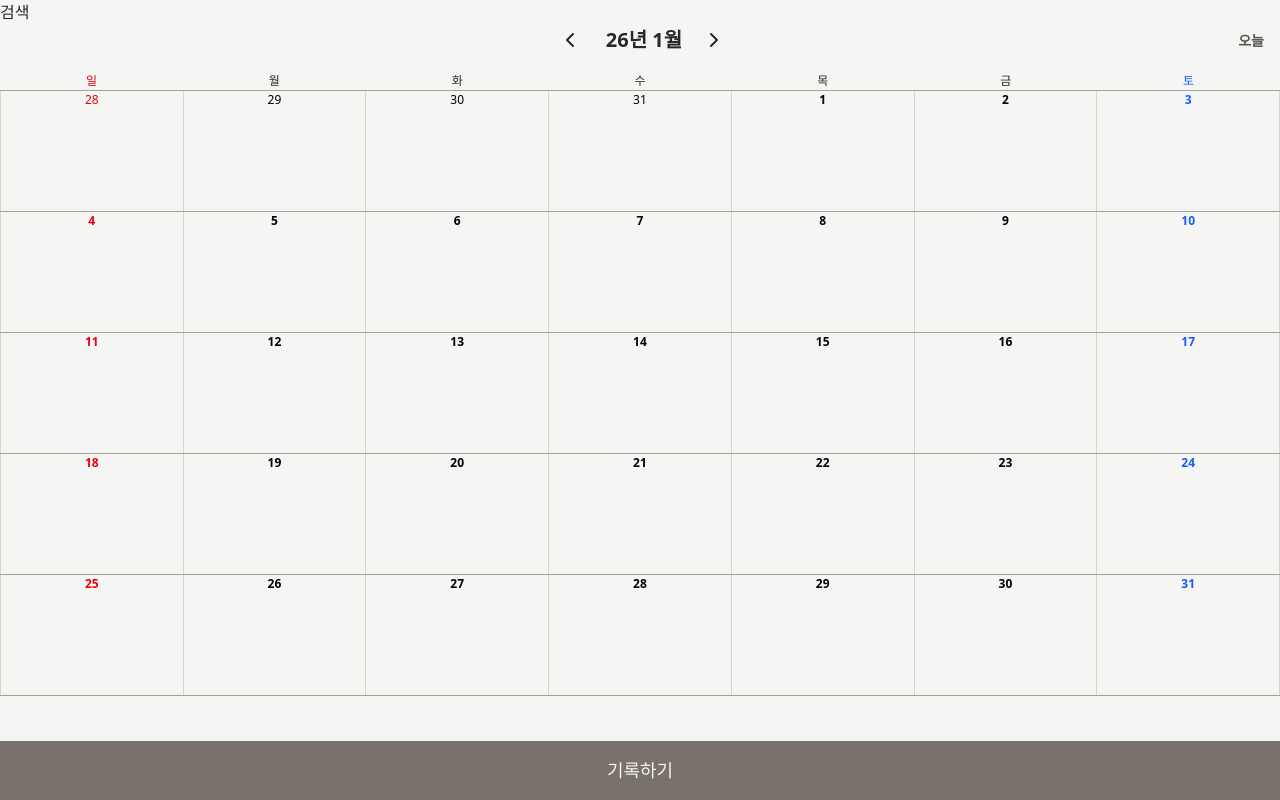
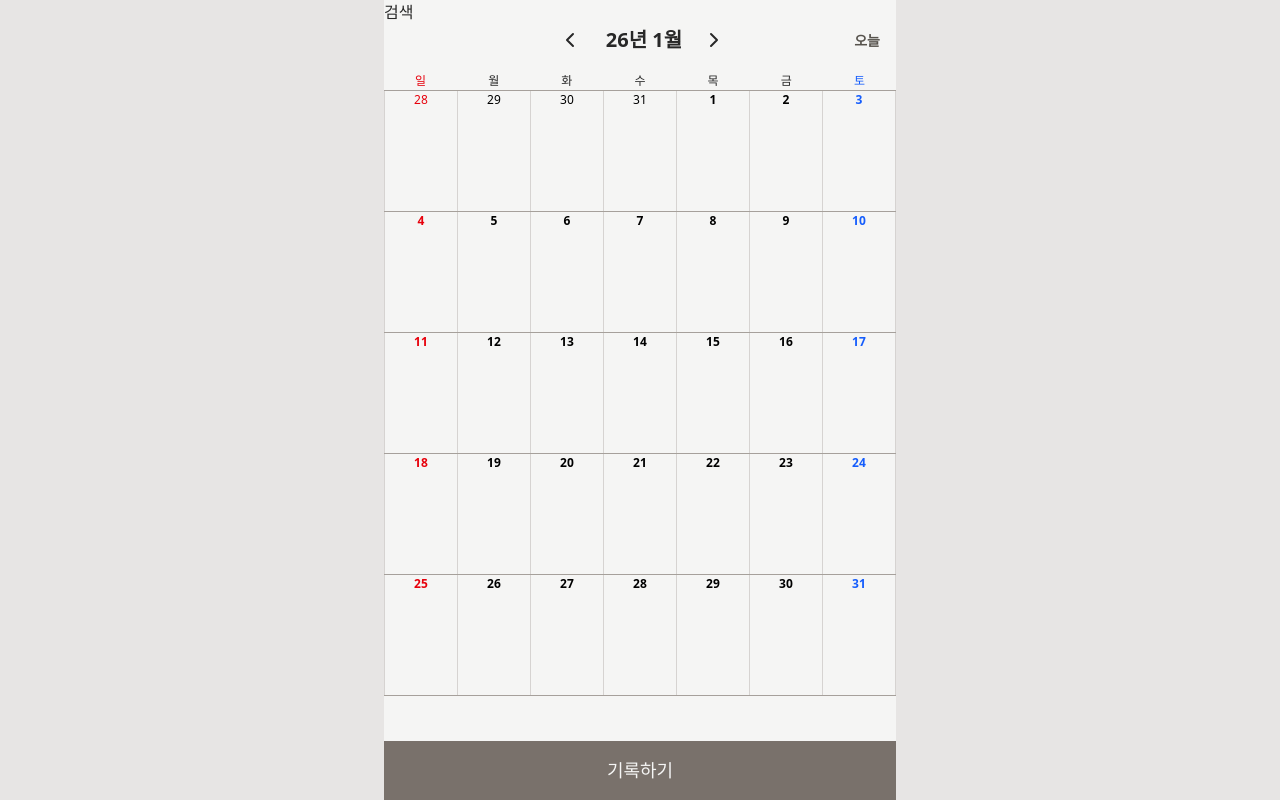
Before and after one commit to iioo3356/diary, a React (Vite) app: page /main in a window 1280 px wide. Built offline with nearby package versions, Linux system fonts and the light colour scheme.

Commit message:
fix: 최대 너비 수정

```diff
--- a/src/routes/__root.tsx
+++ b/src/routes/__root.tsx
@@ -1,6 +1,4 @@
 import { createRootRoute, Outlet } from "@tanstack/react-router";
-
-import { MAX_SCREEN_WIDTH } from "../utils/style-utils";
 
 export const Route = createRootRoute({
   component: RootComponent,
@@ -9,9 +7,7 @@ export const Route = createRootRoute({
 function RootComponent() {
   return (
     <div className="bg-stone-200 w-screen">
-      <div
-        className={`w-full max-w-[${MAX_SCREEN_WIDTH}] mx-auto min-h-screen bg-stone-100`}
-      >
+      <div className={`w-full max-w-lg mx-auto min-h-screen bg-stone-100`}>
         <Outlet />
       </div>
     </div>
--- a/src/routes/main.tsx
+++ b/src/routes/main.tsx
@@ -3,7 +3,6 @@ import clsx from "clsx";
 
 import Button from "../components/Button";
 import { Calendar } from "../components/Calendar";
-import { MAX_SCREEN_WIDTH } from "../utils/style-utils";
 
 export const Route = createFileRoute("/main")({
   component: RouteComponent,
@@ -14,9 +13,7 @@ function RouteComponent() {
     <div className="relative pb-[60px]">
       <div>검색</div>
       <Calendar />
-      <Button
-        className={clsx(`fixed bottom-0 w-full max-w-[${MAX_SCREEN_WIDTH}]`)}
-      >
+      <Button className={clsx(`fixed bottom-0 w-full max-w-lg`)}>
         기록하기
       </Button>
     </div>
--- a/src/utils/style-utils.ts
+++ /dev/null
@@ -1 +0,0 @@
-export const MAX_SCREEN_WIDTH = "500px";
```
